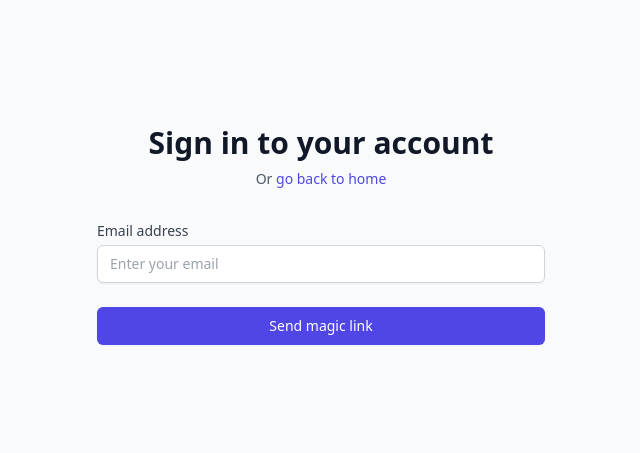
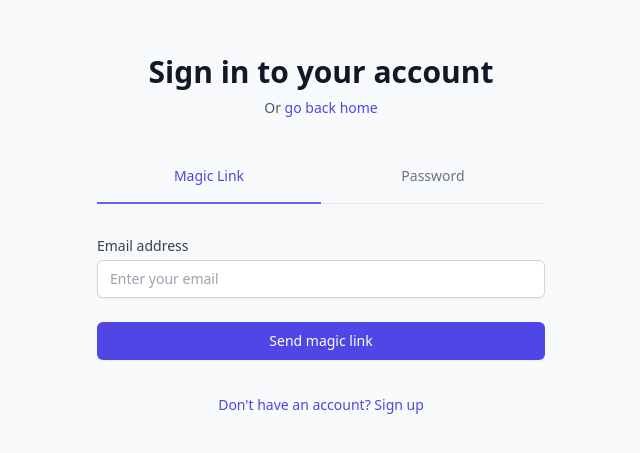
Before and after one commit to joeysherman/farkle, a React (Vite) app: page /signup in a window 1280 px wide. Shown: the part 177-630 px from the top of the page, without its empty margins (319-959 px from the left). Built offline with nearby package versions, Linux system fonts and the light colour scheme; no server answers.

Commit message:
Allow email signup

```diff
--- a/src/pages/Signup.tsx
+++ b/src/pages/Signup.tsx
@@ -1,13 +1,19 @@
 import { useState, useEffect } from 'react';
 import { Link, useNavigate } from '@tanstack/react-router';
 import { supabase } from '../lib/supabaseClient';
+
+type AuthTab = 'magic-link' | 'password';
+type AuthMode = 'login' | 'signup';
 
 export function Signup() {
   const navigate = useNavigate();
   const [loading, setLoading] = useState(false);
   const [email, setEmail] = useState('');
+  const [password, setPassword] = useState('');
   const [isAuthenticated, setIsAuthenticated] = useState<boolean | null>(null);
   const [message, setMessage] = useState<{ type: 'success' | 'error', text: string } | null>(null);
+  const [activeTab, setActiveTab] = useState<AuthTab>('magic-link');
+  const [authMode, setAuthMode] = useState<AuthMode>('login');
 
   useEffect(() => {
     const checkAuth = async () => {
@@ -30,7 +36,7 @@ export function Signup() {
     setIsAuthenticated(false);
   };
 
-  const handleSubmit = async (e: React.FormEvent) => {
+  const handleMagicLinkSubmit = async (e: React.FormEvent) => {
     e.preventDefault();
 
     try {
@@ -50,6 +56,41 @@ export function Signup() {
         type: 'success',
         text: 'Check your email for the login link!',
       });
+    } catch (error) {
+      setMessage({
+        type: 'error',
+        text: error instanceof Error ? error.message : 'An error occurred',
+      });
+    } finally {
+      setLoading(false);
+    }
+  };
+
+  const handlePasswordSubmit = async (e: React.FormEvent) => {
+    e.preventDefault();
+
+    try {
+      setLoading(true);
+      setMessage(null);
+
+      if (authMode === 'signup') {
+        const { error } = await supabase.auth.signUp({
+          email,
+          password,
+        });
+        if (error) throw error;
+        setMessage({
+          type: 'success',
+          text: 'Check your email to confirm your account!',
+        });
+      } else {
+        const { error } = await supabase.auth.signInWithPassword({
+          email,
+          password,
+        });
+        if (error) throw error;
+        navigate({ to: '/' });
+      }
     } catch (error) {
       setMessage({
         type: 'error',
@@ -115,12 +156,12 @@ export function Signup() {
       <div className="max-w-md w-full space-y-8">
         <div>
           <h2 className="mt-6 text-center text-3xl font-extrabold text-gray-900">
-            Sign in to your account
+            {authMode === 'signup' ? 'Create your account' : 'Sign in to your account'}
           </h2>
           <p className="mt-2 text-center text-sm text-gray-600">
             Or{' '}
             <Link to="/" className="font-medium text-indigo-600 hover:text-indigo-500">
-              go back to home
+              go back home
             </Link>
           </p>
         </div>
@@ -137,29 +178,49 @@ export function Signup() {
           </div>
         )}
 
-        <form className="mt-8 space-y-6" onSubmit={handleSubmit}>
+        <div className="border-b border-gray-200">
+          <nav className="-mb-px flex" aria-label="Tabs">
+            <button
+              onClick={() => setActiveTab('magic-link')}
+              className={`w-1/2 py-4 px-1 text-center border-b-2 font-medium text-sm
+                ${activeTab === 'magic-link'
+                  ? 'border-indigo-500 text-indigo-600'
+                  : 'border-transparent text-gray-500 hover:text-gray-700 hover:border-gray-300'
+                }`}
+            >
+              Magic Link
+            </button>
+            <button
+              onClick={() => setActiveTab('password')}
+              className={`w-1/2 py-4 px-1 text-center border-b-2 font-medium text-sm
+                ${activeTab === 'password'
+                  ? 'border-indigo-500 text-indigo-600'
+                  : 'border-transparent text-gray-500 hover:text-gray-700 hover:border-gray-300'
+                }`}
+            >
+              Password
+            </button>
+          </nav>
+        </div>
+
+        {activeTab === 'magic-link' ? (
+          <form className="mt-8 space-y-6" onSubmit={handleMagicLinkSubmit}>
             <div>
-            <label htmlFor="email" className="block text-sm font-medium text-gray-700">
+              <label htmlFor="magic-link-email" className="block text-sm font-medium text-gray-700">
                 Email address
               </label>
               <div className="mt-1">
                 <input
-                id="email"
+                  id="magic-link-email"
                   name="email"
                   type="email"
                   autoComplete="username email"
-                autoCapitalize="none"
-                autoCorrect="off"
-                spellCheck="false"
-                inputMode="email"
                   required
                   className="appearance-none block w-full px-3 py-2 border border-gray-300 rounded-md shadow-sm placeholder-gray-400 focus:outline-none focus:ring-indigo-500 focus:border-indigo-500 sm:text-sm"
                   placeholder="Enter your email"
                   value={email}
                   onChange={(e) => setEmail(e.target.value)}
                   disabled={loading}
-                aria-label="Email address"
-                aria-required="true"
                 />
               </div>
             </div>
@@ -176,6 +237,72 @@ export function Signup() {
               </button>
             </div>
           </form>
+        ) : (
+          <form className="mt-8 space-y-6" onSubmit={handlePasswordSubmit}>
+            <div>
+              <label htmlFor="password-email" className="block text-sm font-medium text-gray-700">
+                Email address
+              </label>
+              <div className="mt-1">
+                <input
+                  id="password-email"
+                  name="email"
+                  type="email"
+                  autoComplete="username email"
+                  required
+                  className="appearance-none block w-full px-3 py-2 border border-gray-300 rounded-md shadow-sm placeholder-gray-400 focus:outline-none focus:ring-indigo-500 focus:border-indigo-500 sm:text-sm"
+                  placeholder="Enter your email"
+                  value={email}
+                  onChange={(e) => setEmail(e.target.value)}
+                  disabled={loading}
+                />
+              </div>
+            </div>
+
+            <div>
+              <label htmlFor="password" className="block text-sm font-medium text-gray-700">
+                Password
+              </label>
+              <div className="mt-1">
+                <input
+                  id="password"
+                  name="password"
+                  type="password"
+                  autoComplete={authMode === 'signup' ? 'new-password' : 'current-password'}
+                  required
+                  className="appearance-none block w-full px-3 py-2 border border-gray-300 rounded-md shadow-sm placeholder-gray-400 focus:outline-none focus:ring-indigo-500 focus:border-indigo-500 sm:text-sm"
+                  placeholder={authMode === 'signup' ? 'Create a password' : 'Enter your password'}
+                  value={password}
+                  onChange={(e) => setPassword(e.target.value)}
+                  disabled={loading}
+                />
+              </div>
+            </div>
+
+            <div>
+              <button
+                type="submit"
+                className={`w-full flex justify-center py-2 px-4 border border-transparent rounded-md shadow-sm text-sm font-medium text-white bg-indigo-600 hover:bg-indigo-700 focus:outline-none focus:ring-2 focus:ring-offset-2 focus:ring-indigo-500 ${
+                  loading ? 'opacity-50 cursor-not-allowed' : ''
+                }`}
+                disabled={loading}
+              >
+                {loading ? 'Processing...' : authMode === 'signup' ? 'Sign up' : 'Sign in'}
+              </button>
+            </div>
+          </form>
+        )}
+
+        <div className="text-center">
+          <button
+            onClick={() => setAuthMode(authMode === 'signup' ? 'login' : 'signup')}
+            className="text-sm text-indigo-600 hover:text-indigo-500"
+          >
+            {authMode === 'signup'
+              ? 'Already have an account? Sign in'
+              : "Don't have an account? Sign up"}
+          </button>
+        </div>
       </div>
     </div>
   );
```
Lines whose indentation alone changed are shown as unchanged.
